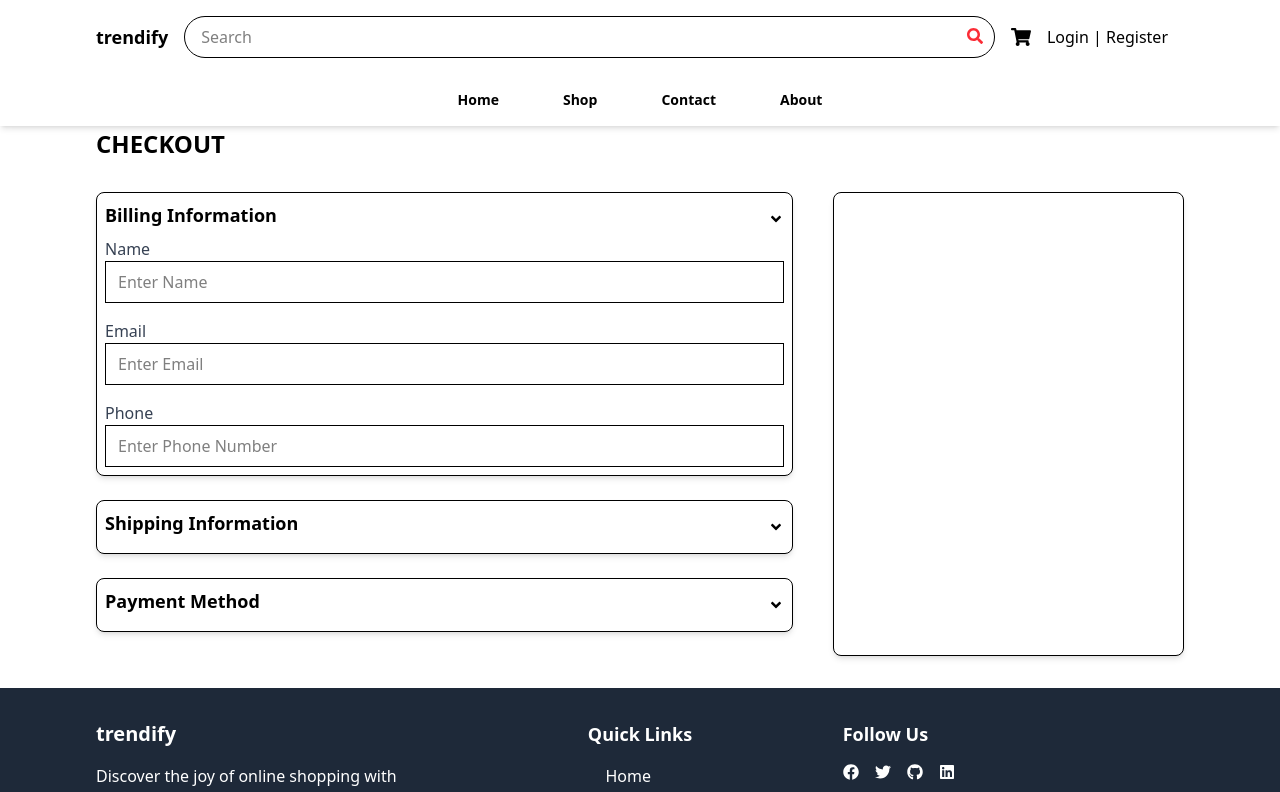
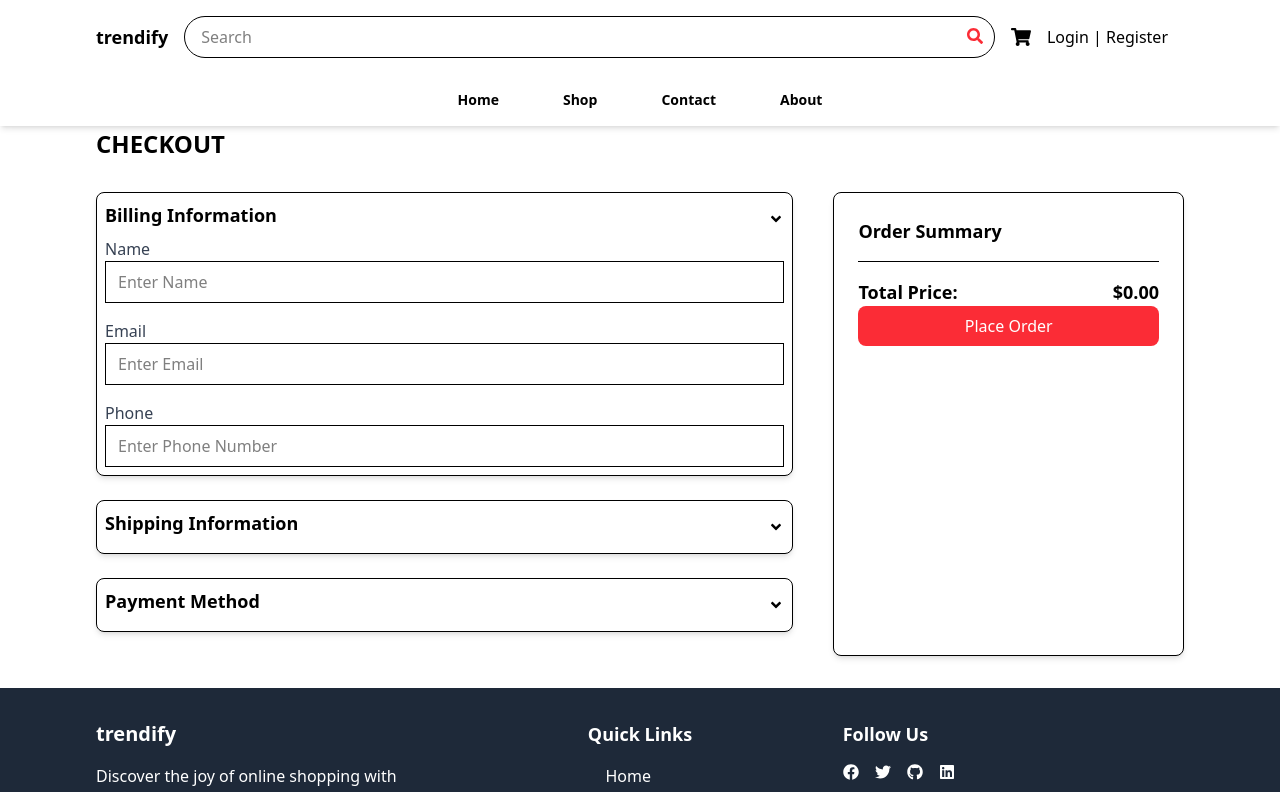
Before and after one commit to Kaushik-123-p/trendify, a React (Vite) app in the folder trendify/: page /checkout in a window 1280 px wide. Shown: the top 792 px of the page. Built offline with nearby package versions, Linux system fonts and the light colour scheme.

Commit message:
add Order Summary section to Checkout component with total price calculation

```diff
--- a/trendify/src/pages/Checkout.jsx
+++ b/trendify/src/pages/Checkout.jsx
@@ -1,11 +1,14 @@
 import React, { useState } from "react";
 import { FaAngleDown } from "react-icons/fa";
+import { useSelector } from "react-redux";
 
 const Checkout = () => {
   const [billingToggle, setBillingToggle] = useState(true);
   const [shippingToggle, setShippingToggle] = useState(false);
   const [paymentToggle, setPaymentToggle] = useState(false);
   const [paymentMethod, setPaymentMethod] = useState("cod");
+
+  const cart = useSelector((state) => state.cart);
   return (
     <div className="container mx-auto py-8 px-4 min-h-96 md:px-16 lg:px-24 pt-32">
       <h3 className="text-2xl font-semibold mb-4">CHECKOUT</h3>
@@ -165,6 +168,7 @@
                         name="expiryDate"
                         placeholder="MM/YY"
                         className="w-full p-2 border rounded-lg"
+                        required
                       />
                     </div>
                     <div className="w-1/2 ml-2">
@@ -176,6 +180,7 @@
                         name="cvv"
                         placeholder="Enter CVV"
                         className="w-full p-2 border rounded-lg"
+                        required
                       />
                     </div>
                   </div>
@@ -185,7 +190,42 @@
           </div>
         </div>
 
-        <div className="md:w-1/3 bg-white p-6 rounded-lg shadow-md  border"></div>
+        <div className="md:w-1/3 bg-white p-6 rounded-lg shadow-md  border">
+          <h3 className="text-lg font-semibold mb-4">Order Summary</h3>
+          <div className="space-y-4">
+            {cart.products.map((product) => (
+              <div key={product.id} className="flex justify-between">
+                <div className="flex items-center">
+                  <img
+                    src={product.image}
+                    alt={product.name}
+                    className="w-16 h-16 object-contain rounded "
+                  />
+                  <div className="ml-4">
+                    <h4 className="font-semibold text-md">{product.name}</h4>
+                    <p className="text-gray-600">
+                      ${product.price} x {product.quantity}
+                    </p>
+                  </div>
+                </div>
+                <div className="text-gray-800">
+                  ${product.price * product.quantity}
+                </div>
+              </div>
+            ))}
+          </div>
+          <div className="mt-4 border-t pt-4">
+            <div className="flex justify-between font-semibold text-lg">
+              <span>Total Price:</span>
+              <span className="font-semibold">
+                ${cart.totalPrice.toFixed(2)}
+              </span>
+            </div>
+          </div>
+          <button className="w-full bg-red-500 text-white py-2 rounded-lg hover:bg-red-600 transition duration-300">
+            Place Order
+          </button>
+        </div>
       </div>
     </div>
   );
```
